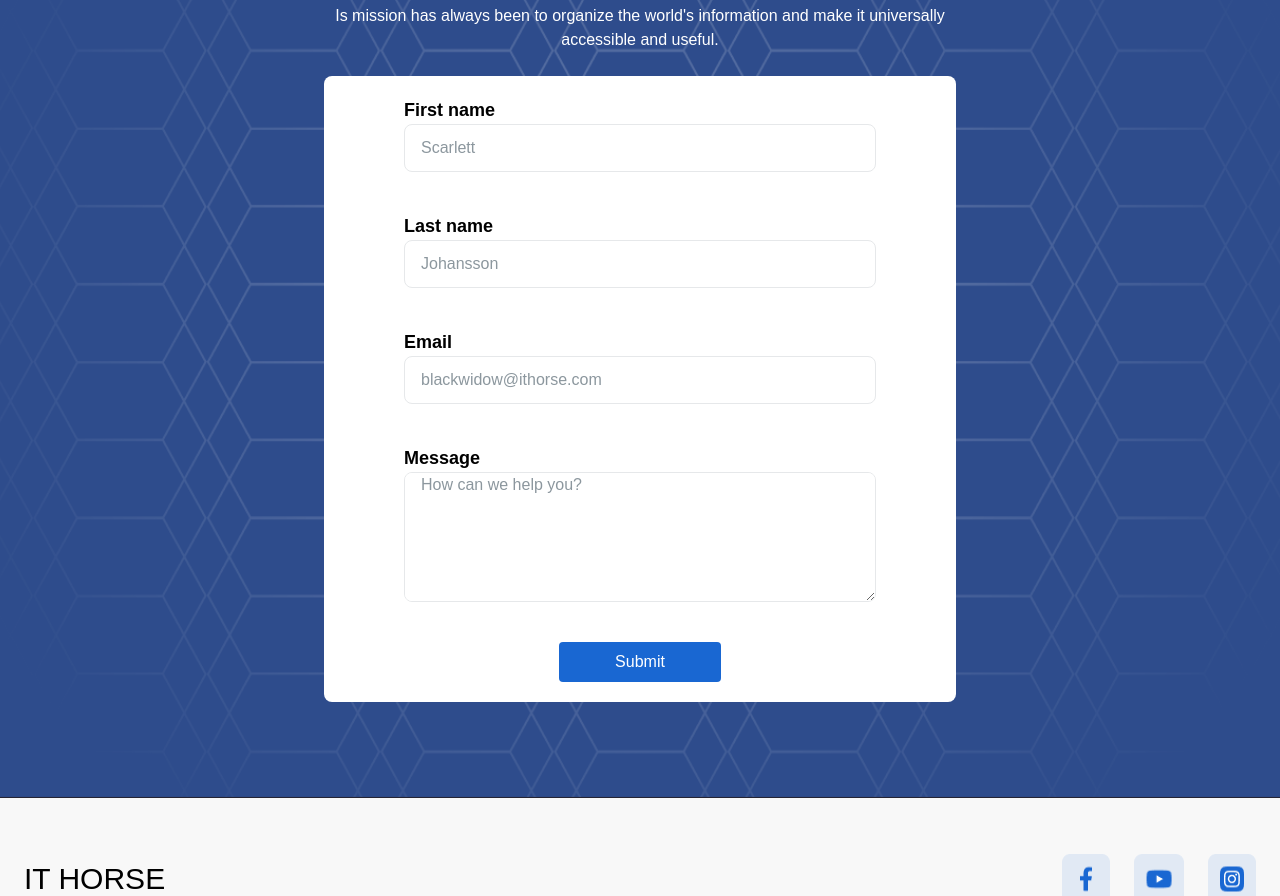
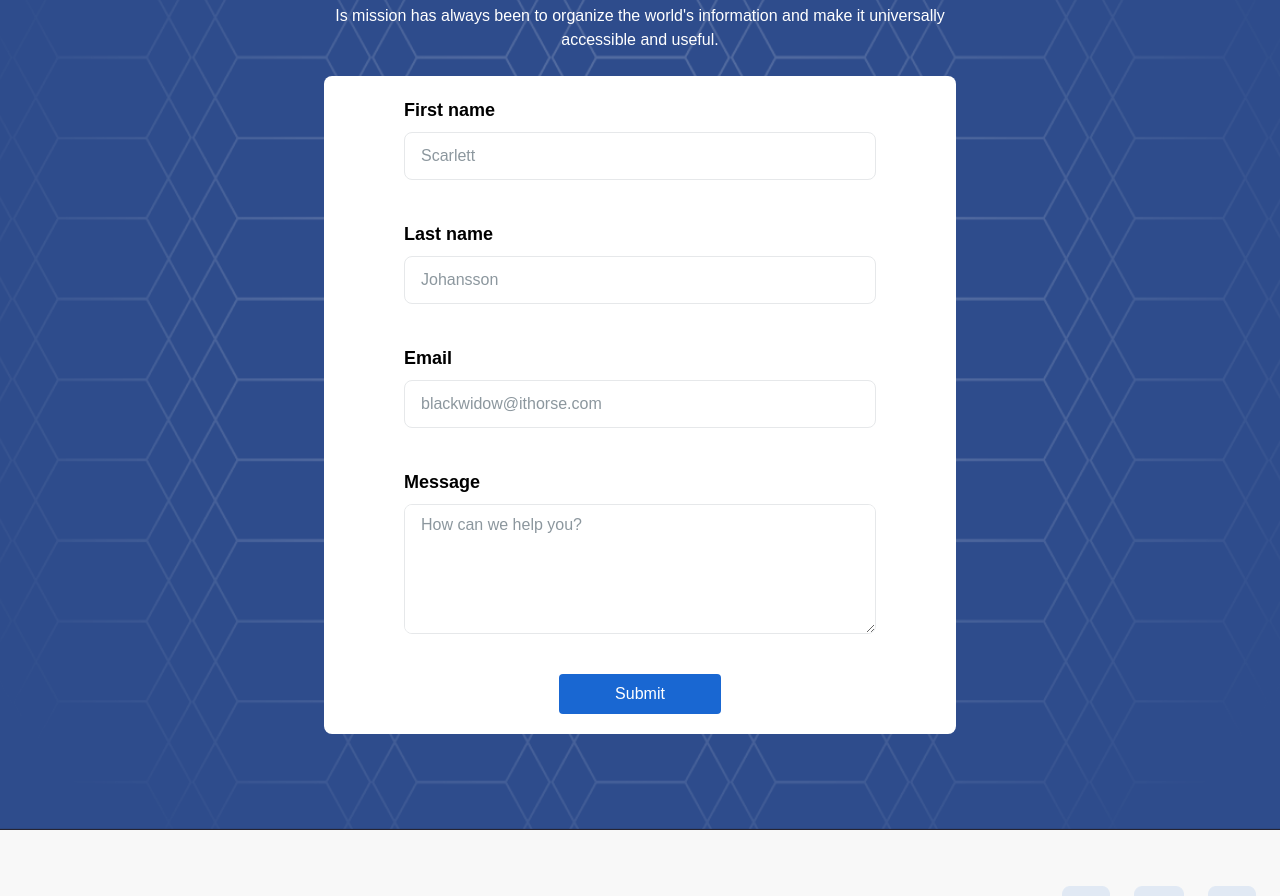
Before and after one commit to bilguun0633/it-horse, a Next.js app: page / in a window 1280 px wide. Shown: the part 5120-6016 px from the top of the page. Built offline with nearby package versions, Linux system fonts and the light colour scheme.

Commit message:
rt
textupdate

```diff
--- a/src/components/common/partner.jsx
+++ b/src/components/common/partner.jsx
@@ -21,7 +21,7 @@ export default function Partner() {
           <div className="bg-white rounded-lg ">
             <div className="px-20 py-5">
               <label className="mb-4 text-lg font-semibold  ">First name</label>
-              <div className="flex items-center  w-[100%] h-12   overflow-hidden border rounded-lg border-brown">
+              <div className="flex mt-2 items-center  w-[100%] h-12   overflow-hidden border rounded-lg border-brown">
                 <input
                   type="text"
                   className="flex-1 px-4 outline-none placeholder:text-base-200"
@@ -31,7 +31,7 @@ export default function Partner() {
             </div>
             <div className="px-20 py-5">
               <label className="mb-4 text-lg font-semibold">Last name</label>
-              <div className="flex items-center w-[100%] h-12  overflow-hidden border rounded-lg border-brown">
+              <div className="flex mt-2 items-center w-[100%] h-12  overflow-hidden border rounded-lg border-brown">
                 <input
                   type="text"
                   className="flex-1 px-4 outline-none placeholder:text-base-200"
@@ -41,7 +41,7 @@ export default function Partner() {
             </div>
             <div className="px-20 py-5">
               <label className="mb-4 text-lg font-semibold">Email</label>
-              <div className="flex items-center w-[100%] h-12 overflow-hidden border rounded-lg border-brown">
+              <div className="flex mt-2 items-center w-[100%] h-12 overflow-hidden border rounded-lg border-brown">
                 <input
                   type="text"
                   className="flex-1 px-4 outline-none placeholder:text-base-200"
@@ -52,10 +52,10 @@ export default function Partner() {
             <div className="justify-content-center">
               <div className="px-20 py-5">
                 <label className="mb-4 text-lg font-semibold">Message</label>
-                <div className=" w-[100%]  h-fit  overflow-hidden border rounded-lg border-brown">
+                <div className=" mt-2 w-[100%]  h-fit  overflow-hidden border rounded-lg border-brown">
                   <textarea
                     type="text"
-                    className="flex justify-center w-full min-h-[24px] h-32 px-4 outline-none placeholder:text-base-200"
+                    className="flex p-2 justify-center w-full min-h-[24px] h-32 px-4 outline-none placeholder:text-base-200"
                     placeholder="How can we help you?"
                   />
                 </div>
```
